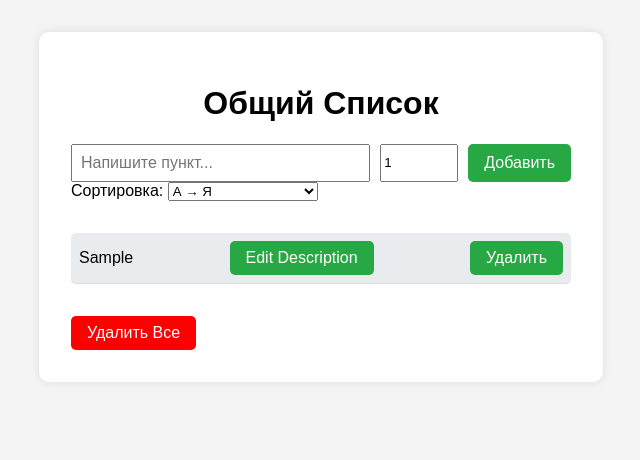
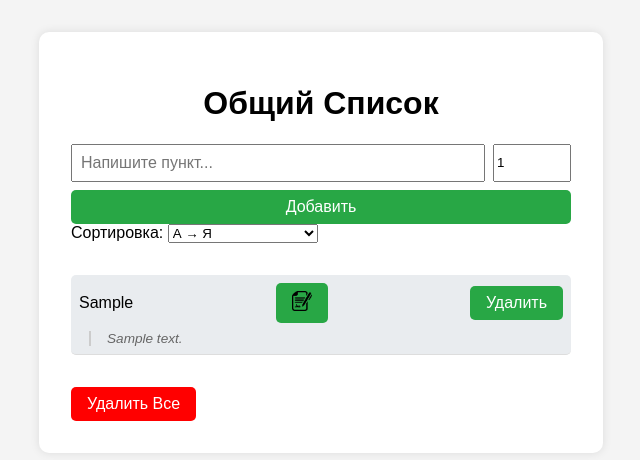
Before and after one commit to Tiko102030/GroceList, a Flask app: page / in a window 1280 px wide. Shown: the top 460 px of the page, without its empty margins (319-959 px from the left). Run offline with Flask 3, Linux system fonts and the light colour scheme; tables that the repository leaves empty hold one stand-in row (values such as "Sample post").

Commit message:
Added description styling

```diff
--- a/static/style.css
+++ b/static/style.css
@@ -58,3 +58,11 @@ li div {
     justify-content: space-between;
     align-items: center;
 }
+
+#list li div + div {
+    border-left: 2px solid #ccc;
+    padding-left: 10px;
+    margin-left: 10px;
+    color: #666;
+    font-style: italic;
+}
--- a/templates/index.html
+++ b/templates/index.html
@@ -10,12 +10,13 @@
     <div class="container">
         <h1>Общий Список</h1>
 
-        <form id="add-form">
+        <form id="add-form" style="display: flex; flex-direction: column; gap: 0.5rem;">
+            <div style="display: flex; gap: 0.5rem;">
                 <input type="text" id="item-input" placeholder="Напишите пункт..." required>
                 <input type="number" id="count-input" value="1" min="1" required style="width: 70px;">
+            </div>
             <button type="submit">Добавить</button>
         </form>
-
 
         <label for="sort-select">Сортировка:</label>
         <select id="sort-select">
@@ -24,8 +25,6 @@
             <option value="added">По времени добавки</option>
             <option value="amount">По количеству</option>
         </select>
-
-
 
         <ul id="list">
             {% for id, item in items %}
@@ -94,16 +93,22 @@
 
             // Right side: edit description button + delete button
             const editBtn = document.createElement('button');
-            editBtn.textContent = 'Edit Description';
+            const editImg = document.createElement('img');
+            editImg.src = '/static/images/description_icon.png';
+            editImg.alt = 'Edit Description';
+            editImg.style.width = '20px';
+            editImg.style.height = '20px';
+            editBtn.appendChild(editImg);
             editBtn.onclick = async () => {
-                const newDescription = prompt('Enter a new description:') || '';
-                const res = await fetch(`/update-description/${result.id}`, {
+                // Use the current description in the prompt
+                const newDescription = prompt('Enter a new description:', description) || description;
+                const res = await fetch(`/update-description/${id}`, {
                     method: 'POST',
                     headers: { 'Content-Type': 'application/json' },
                     body: JSON.stringify({ description: newDescription })
                 });
                 if (res.ok) {
-                    alert('Description updated!');
+                    fetchAndRenderList(); // Refresh the list to show the updated description
                 }
             };
 
@@ -186,16 +191,21 @@
 
                 // Right side: edit description button + delete button
                 const editBtn = document.createElement('button');
-            editBtn.textContent = 'Edit Description';
+                const editImg = document.createElement('img');
+                editImg.src = '/static/images/description_icon.png';
+                editImg.alt = 'Edit Description';
+                editImg.style.width = '20px';
+                editImg.style.height = '20px';
+                editBtn.appendChild(editImg);
                 editBtn.onclick = async () => {
-                const newDescription = prompt('Enter a new description:') || '';
+                    const newDescription = prompt('Enter a new description:', description) || description;
                     const res = await fetch(`/update-description/${id}`, {
                         method: 'POST',
                         headers: { 'Content-Type': 'application/json' },
                         body: JSON.stringify({ description: newDescription })
                     });
                     if (res.ok) {
-                    alert('Description updated!');
+                        fetchAndRenderList(); // Refresh the list to show the updated description
                     }
                 };
 
@@ -206,10 +216,21 @@
                 wrapper.appendChild(left);
                 wrapper.appendChild(editBtn);
                 wrapper.appendChild(delBtn);
+
+                // Add description below the item bar
+                const descriptionDiv = document.createElement('div');
+                descriptionDiv.style.marginTop = '0.5rem';
+                descriptionDiv.style.fontSize = '0.85rem';
+                descriptionDiv.style.color = '#666';
+                descriptionDiv.style.paddingLeft = '1rem'; // Indent the description
+                descriptionDiv.textContent = description || ''; // Only show if description exists
+
                 li.appendChild(wrapper);
+                if (description) {
+                    li.appendChild(descriptionDiv); // Append description only if it exists
+                }
 
                 list.appendChild(li);
-
             });
 
             lastItemCount = items.length;
@@ -219,10 +240,7 @@
 
         document.getElementById('sort-select').addEventListener('change', fetchAndRenderList);
 
-
-
         fetchAndRenderList();
-
     </script>
 </body>
 </html>
```
Also changed, not shown: data.db, static/images/description_icon.png (added). Lines whose indentation alone changed are shown as unchanged.
